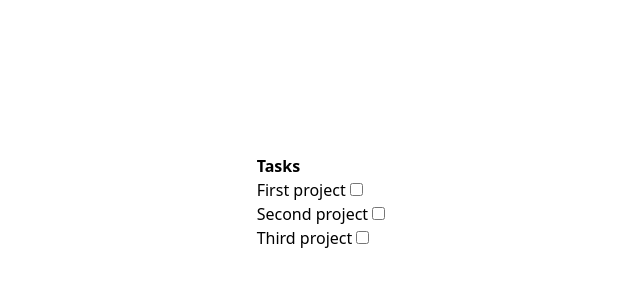
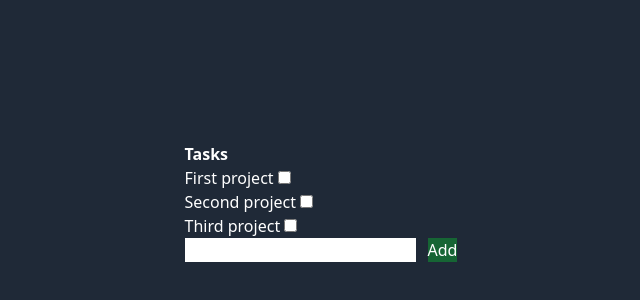
Before and after one commit to boburasroriy/Simple-Vue-app, a website: page index.html in a window 1280 px wide. Shown: the part 198-498 px from the top of the page, without its empty margins (319-959 px from the left). Drawn offline with nearby package versions, Linux system fonts and the light colour scheme.

Commit message:
alert is working

```diff
--- a/index.html
+++ b/index.html
@@ -7,13 +7,17 @@
     <script src="https://cdn.tailwindcss.com"></script>
     <style></style>
 </head>
-<body>
+<body class="bg-gray-800 text-white">
 <div id="app">
     <section v-show="assigments.filter(assigments => ! assigments.status).length">
     <h1 class="font-bold">Tasks</h1>
     <ul>
         <li v-for="assigment in assigments.filter(assigment => ! assigment.status)"  v-bind:class="assigment.status" :key="assigment.id" >{{ assigment.name }} <input v-model="assigment.status" type="checkbox"></li>
     </ul>
+        <form @submit.prevent  = "add" >
+            <input v-model="Newassigment" class="text-black" type="text">
+            <button class="ml-3 bg-green-800" type="submit">Add</button>
+        </form>
     </section>
 
 
@@ -34,11 +38,16 @@
                             {name: 'First project', status: false, id: 1},
                             {name: 'Second project', status: false, id: 2},
                             {name: 'Third project', status: false, id: 3},
-
-                        ]
-
+                        ],
+                        Newassigment: ''
+                    }
+                },
+                methods: {
+                    add(){
+                        alert (this.Newassigment)
                     }
                 }
+
             }
             Vue.createApp(app).mount('#app')
         </script>
```
